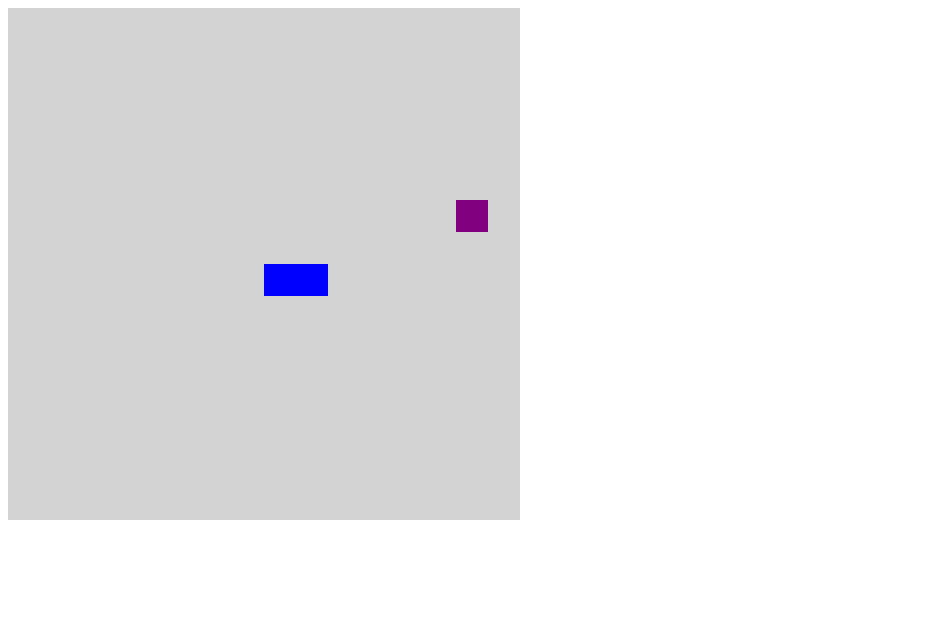
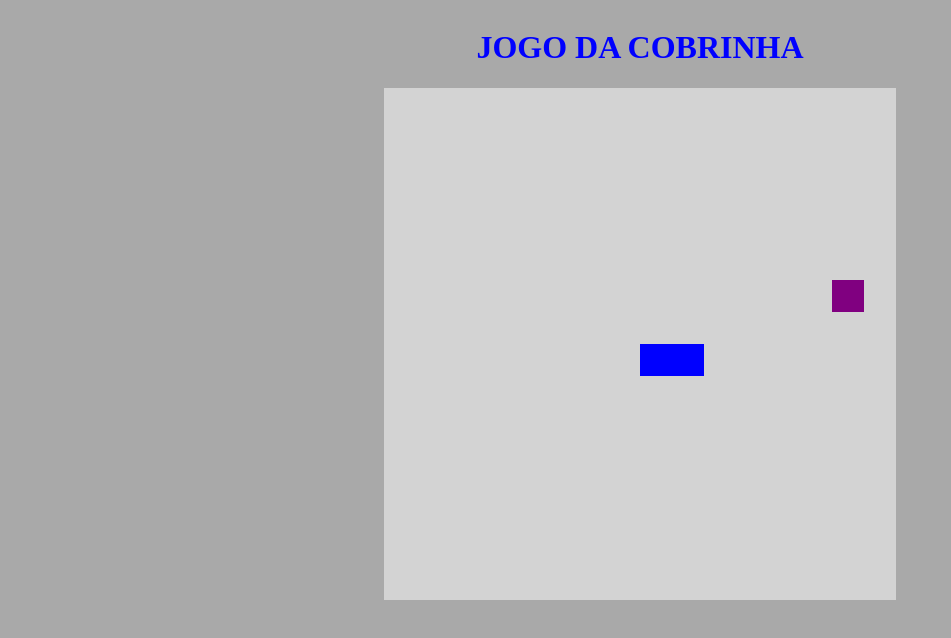
Before and after one commit to felipebmuniz/jogo_da_cobrinha_js, a plain HTML site: page index.html in a window 1280 px wide. Shown: the whole page, without its empty margins (0-951 px from the left). Drawn offline with Linux system fonts and the light colour scheme.

Commit message:
estilo do jogo

```diff
--- a/index.html
+++ b/index.html
@@ -3,12 +3,13 @@
 <head>
     <meta charset="UTF-8">
     <meta name="viewport" content="width=device-width, initial-scale=1.0">
-    <meta http-equiv="X-UA-Compatible" content="ie=edge">
+
     <link rel="stylesheet" href="style.css">
     <script defer src="script.js"></script>
     <title>Jogo da Cobrinha</title>
 </head>
 <body>
+    <h1>JOGO DA COBRINHA</h1>
     <canvas id = "snake" width="512" height="512"></canvas>
 </body>
 </html>
--- a/style.css
+++ b/style.css
@@ -0,0 +1,8 @@
+body {
+    background-color: darkgrey;
+    display: flex;
+    justify-content: center;
+    align-items: center;
+    flex-direction: column;
+    color: blue;
+}
```
